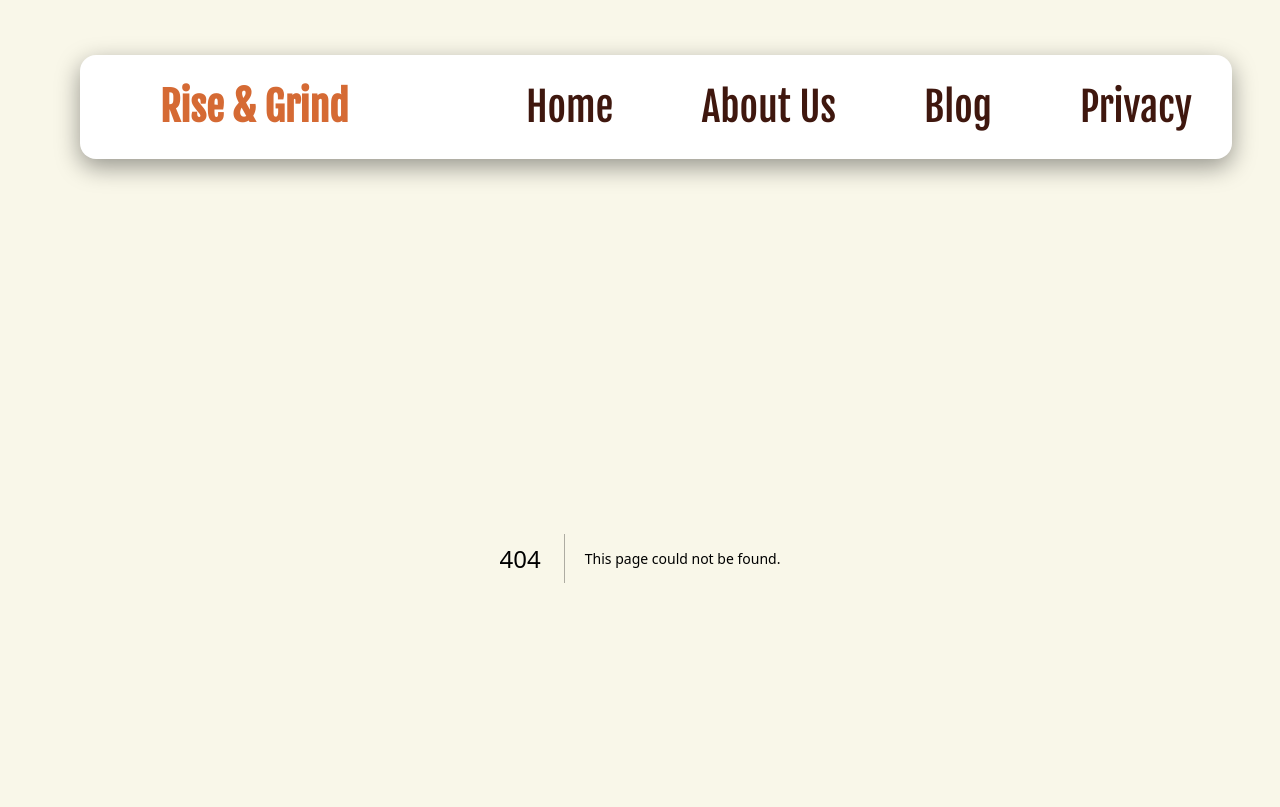
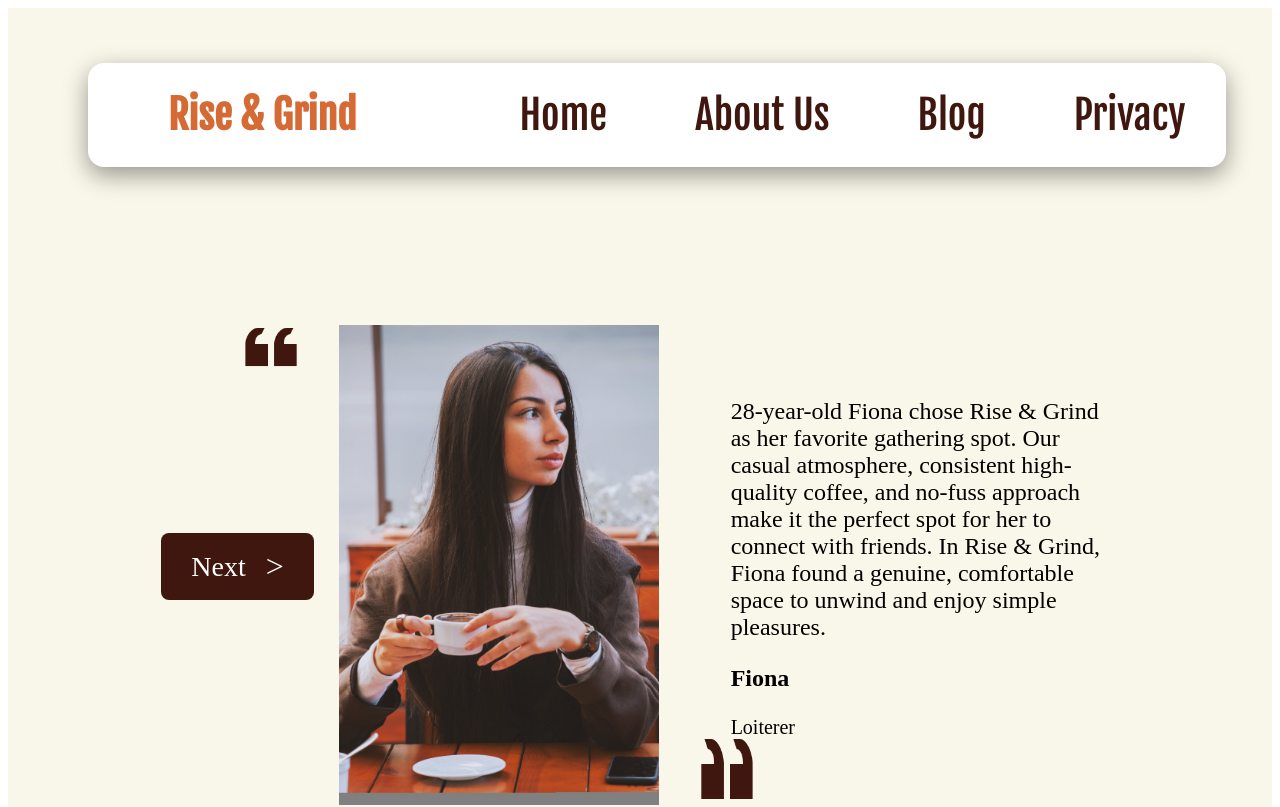
Before and after one commit to Mattpdrexel/group-project-is601-851-teamc-final, a Next.js app: page /blog2 in a window 1280 px wide. Before the commit this address had no page. Shown: the top 807 px of the page. Built offline with nearby package versions, Linux system fonts and the light colour scheme.

Commit message:
Created blog2, abstracted next button

```diff
--- /dev/null
+++ b/components/NextButton.js
@@ -0,0 +1,15 @@
+// components/NextButton.js
+import Link from 'next/link';
+import styles from '../styles/NextButton.module.scss';
+
+const NextButton = ({ href, children = "Next" }) => {
+  return (
+    <Link legacyBehavior href={href}>
+      <a className={styles.nextButton}>
+        {children} <span className={styles.arrow}>&gt;</span>
+      </a>
+    </Link>
+  );
+};
+
+export default NextButton;
--- /dev/null
+++ b/pages/blog2.js
@@ -0,0 +1,45 @@
+import React from 'react';
+import Image from 'next/image';
+import styles from '../styles/blog2.module.scss';
+import NextButton from '../components/NextButton';  // Adjust the path as necessary based on your directory structure
+
+const Blog2 = () => {
+  return (
+    <div className={styles.container}>
+        <div className={styles.imageWrapper}>
+        <Image
+            className={styles.mainImage}
+            src="/images/Art/Unsplash/ana-itonishvili-Fyl8sMC2j2Q-unsplash.jpg"
+            alt="Description"
+            width={500}   // Arbitrary value, adjust accordingly
+            height={500}  // Arbitrary value, adjust accordingly
+        />
+        <Image
+            className={styles.leftQuote}
+            src="/images/Art/Quotes.png"
+            alt="Left Quote"
+            width={100}   // Arbitrary value, adjust accordingly
+            height={100}  // Arbitrary value, adjust accordingly
+        />
+        <Image
+            className={styles.rightQuote}
+            src="/images/Art/Quotes.png"
+            alt="Right Quote"
+            width={100}   // Arbitrary value, adjust accordingly
+            height={100}  // Arbitrary value, adjust accordingly
+        />
+        </div>
+      <div className={styles.textBox}>
+        <p className={styles.largeText}>28-year-old Fiona chose Rise & Grind as her favorite gathering spot. Our casual atmosphere, consistent high-quality coffee, and no-fuss approach make it the perfect spot for her to connect with friends. In Rise & Grind, Fiona found a genuine, comfortable space to unwind and enjoy simple pleasures.</p>
+        <p className={styles.name}>Fiona</p>
+        <p className={styles.mediumText}>Loiterer</p>
+      </div>
+      <div>
+      <NextButton href="/blog3" />
+      </div>
+
+    </div>
+  );
+}
+
+export default Blog2;
--- a/pages/index.js
+++ b/pages/index.js
@@ -1,5 +1,4 @@
 import Image from 'next/image';
-import Link from 'next/link';
 import NewsletterForm from '../components/Newsletter';
 import styles from '../styles/Home.module.scss';
 
--- /dev/null
+++ b/styles/NextButton.module.scss
@@ -0,0 +1,25 @@
+// styles/NextButton.module.scss
+@import './globals.scss';
+
+.nextButton {
+  padding: 15px 30px;
+  background-color: $dark-brown;
+  border-radius: 8px;
+  color: white;
+  font-size: 28px;
+  cursor: pointer;
+  transition: 0.3s;
+  display: flex;
+  align-items: center;
+  text-decoration: none;
+
+  &:hover {
+    background-color: darken($dark-brown, 10%);
+    text-decoration: none;
+  }
+
+  .arrow {
+    margin-left: 20px;
+    font-size: 32px;
+  }
+}
--- a/styles/blog1.module.scss
+++ b/styles/blog1.module.scss
@@ -62,5 +62,9 @@
       margin-left: 20px;
       font-size: 32px;
     }
+    a {
+      text-decoration: none; // This will remove the underline
+      color: inherit;  // This ensures the link inherits the color of its parent, useful in case the link gets a default color
+  }
   }
 }
--- /dev/null
+++ b/styles/blog2.module.scss
@@ -0,0 +1,87 @@
+@import './globals.scss';
+
+.container {
+  display: flex;
+  align-items: center;
+  width: 100vw;
+  height: 100vh;
+  justify-content: center;
+
+  .imageWrapper {
+    position: relative;
+    width: 25%;  // Width of the main image, adjust as needed
+    height: auto;
+    margin: 0 2%;
+    order: 2;
+
+    .mainImage {
+      width: 100%;
+      height: auto;
+    }
+
+    .leftQuote {
+      position: absolute;
+      top: -10px;  // offsetting a bit from the top
+      left: -100px;  // offsetting a bit from the left
+      width: 20%;
+      height: auto;
+    }
+
+    .rightQuote {
+      position: absolute;
+      bottom: -10px;  // offsetting a bit from the bottom
+      right: -100px;  // offsetting a bit from the right
+      width: 20%;
+      transform: scaleX(-1);
+    }
+  }
+
+  .textBox {
+    width: 30%;
+    background-color: transparent;
+    padding: 20px;
+    border-radius: 10px;
+    order: 3;
+    margin-left: 2%;
+
+    .largeText {
+      font-size: 24px;
+    }
+
+    .name {
+      font-size: 24px;
+      font-weight: bold;
+      margin-top: 10px;
+    }
+
+    .mediumText {
+      font-size: 20px;
+      margin-top: 5px;
+    }
+  }
+  .nextButton {
+    position: absolute;
+    bottom: 50px;  // adjust this as needed for positioning
+    right: 50px;   // adjust this too if necessary
+    padding: 15px 30px;
+    background-color: $dark-brown;
+    border-radius: 8px;
+    color: white;
+    font-size: 28px;
+    cursor: pointer;
+    transition: 0.3s;
+    display: flex;
+    align-items: center;
+    text-decoration: none; // This line removes the underline
+
+    &:hover {
+      background-color: darken($dark-brown, 10%);
+    }
+
+    .arrow {
+      margin-left: 20px;
+      font-size: 32px;
+    }
+}
+
+}
```
Also changed, not shown: pages/blog1.js (+5 -3 lines).
